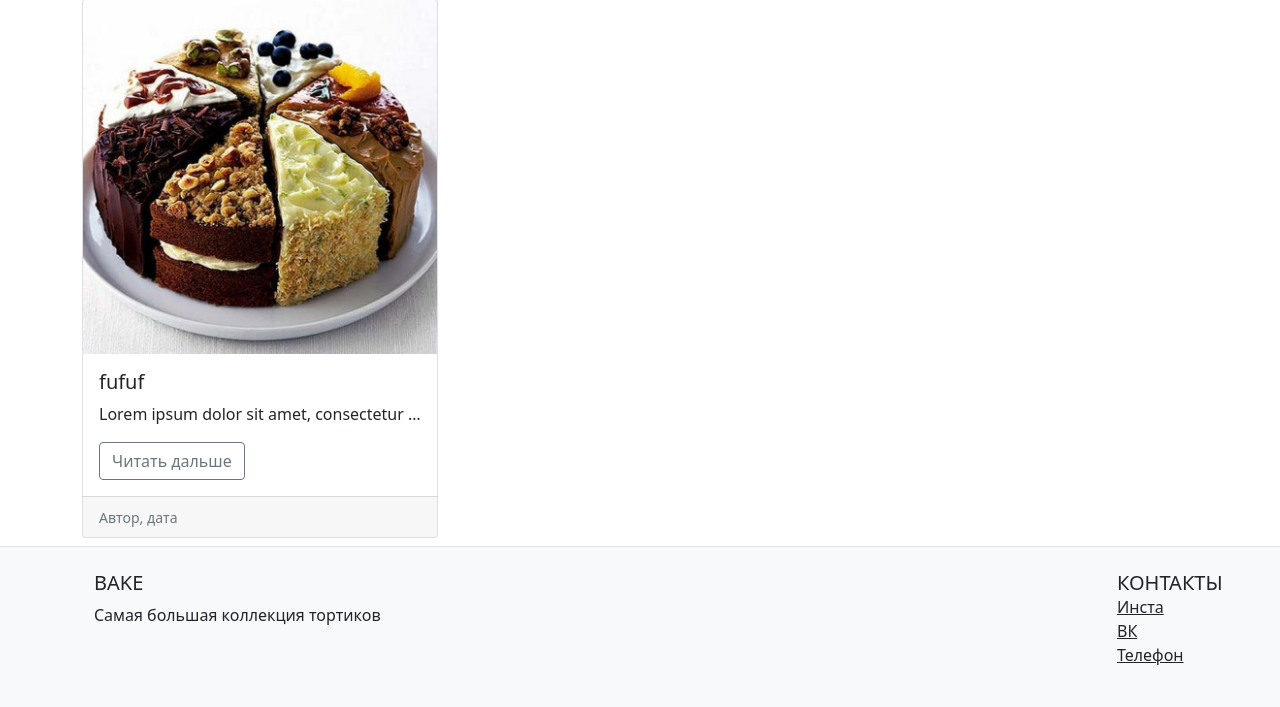
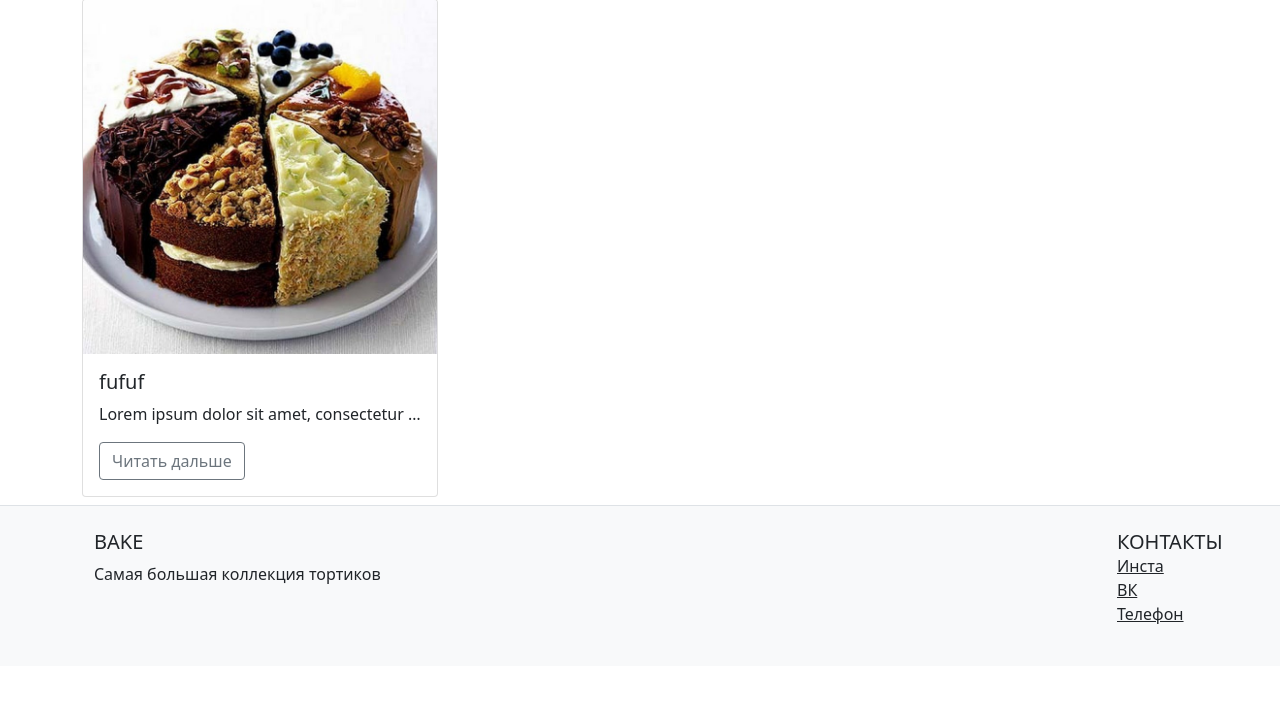
Before and after one commit to galeeon/bake, a Flask app: page / in a window 1280 px wide. Shown: the part 415-1122 px from the top of the page. After the commit the page ends 1039 px from the top, so only its background shows below. Run offline with Flask 2, Linux system fonts and the light colour scheme; data comes from the database, SQL or seed files in the repository; both versions use the stored data as it was after the commit.

Commit message:
New version

```diff
--- a/static/css/style.css
+++ b/static/css/style.css
@@ -0,0 +1,3 @@
+main {
+    background!important: #c7b39b url({{ url_for('static', filename='img/33.jpg') }}); /* Цвет фона и путь к файлу */
+   }
--- a/templates/article.html
+++ b/templates/article.html
@@ -12,5 +12,4 @@
         </div>
     </div>
 </main>
-
 {% endblock %}
--- a/templates/base.html
+++ b/templates/base.html
@@ -7,7 +7,7 @@
     <title>{{ title }}</title>
 
     <link rel="canonical" href="https://getbootstrap.com/docs/5.0/examples/album/">
-
+    <link rel="stylesheet" href="{{ url_for('static', filename='css/style.css') }}">
     <!-- Bootstrap core CSS -->
     <!-- CSS only -->
     <link href="https://cdn.jsdelivr.net/npm/bootstrap@5.0.0-beta2/dist/css/bootstrap.min.css" rel="stylesheet"
@@ -48,14 +48,12 @@
     <div class="container p-4">
         <!--Grid row-->
         <div class="row">
-            <!--Grid column-->
             <div class="col-lg-11 col-md-12 mb-4 mb-md-0">
                 <h5 class="text-uppercase">Bake</h5>
                 <p>
                     Самая большая коллекция тортиков
                 </p>
             </div>
-            <!--Grid column-->
             <div class="col-lg-1 col-md-12 mb-4 mb-md-0">
                 <h5 class="text-uppercase mb-0">Контакты</h5>
 
@@ -71,11 +69,8 @@
                     </li>
                 </ul>
             </div>
-            <!--Grid column-->
         </div>
-        <!--Grid row-->
     </div>
-    <!-- Grid container -->
 </footer>
 <!-- Footer -->
 <!-- JavaScript Bundle with Popper -->
--- a/templates/index.html
+++ b/templates/index.html
@@ -2,7 +2,7 @@
 {% block content %}
     <main>
         <div class="container">
-            <section class="py-5 text-center container">
+                <section class="py-5 text-center container">
                 <div class="row py-lg-5">
                     <div class="col-lg-6 col-md-8 mx-auto">
                         <h1>BAKE</h1>
@@ -11,29 +11,6 @@
                 </div>
             </section>
         </div>
-
-<!--        <div class="container mb-2">-->
-<!--            <h1>Коллекция</h1>-->
-<!--            <div class="row row-cols-1 row-cols-md-3 g-4">-->
-<!--                {% for article in articles %}-->
-<!--                    <div class="col">-->
-<!--                        <div class="card h-100">-->
-<!--                            <img src="../static/img/content.jpg" class="card-img-top" alt="...">-->
-<!--                            <div class="card-body">-->
-<!--                                <h5 class="card-title">{{ article.title }}</h5>-->
-<!--                                <p class="card-text">{{ article.body }}</p>-->
-<!--                            </div>-->
-<!--                            <div class="card-footer">-->
-
-<!--                                <button type="button" class="btn btn-outline-secondary"><a href="{{ url_for('get_article', article_id=loop.index) }}">Рецепт</a>-->
-<!--                                </button>-->
-
-<!--                            </div>-->
-<!--                        </div>-->
-<!--                    </div>-->
-<!--                {% endfor %}-->
-<!--            </div>-->
-<!--        </div>-->
 
  <div class="container my-2">
         <h1>Коллекция</h1>
@@ -48,9 +25,6 @@
                         <a class="btn btn-outline-secondary" href="{{ url_for('get_article', article_id=loop.index) }}">Читать
                             дальше</a>
                     </div>
-                    <div class="card-footer">
-                        <small class="text-muted">{# {{ article.name }}, {{ article.time }} #}Автор, дата</small>
-                    </div>
                 </div>
             </div>
             {% endfor %}
```
Also changed, not shown: data.sqlite.
